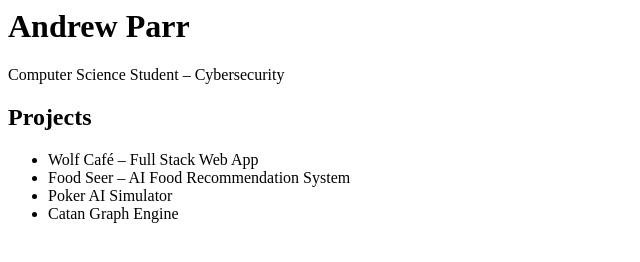
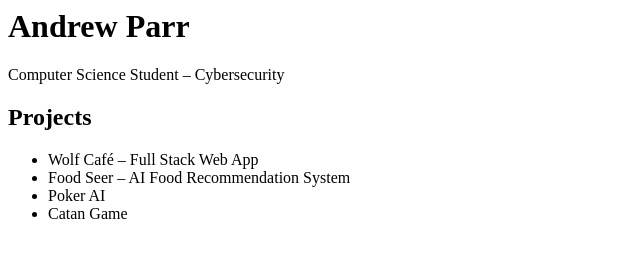
Before and after one commit to afluffybunny7/afluffybunny7.github.io, a plain HTML site: page index.html in a window 1280 px wide. Shown: the whole page, without its empty margins (0-640 px from the left). Drawn offline with Linux system fonts and the light colour scheme.

Commit message:
Update project list in index.html

```diff
--- a/index.html
+++ b/index.html
@@ -6,6 +6,6 @@
 <ul>
 <li>Wolf Café – Full Stack Web App</li>
 <li>Food Seer – AI Food Recommendation System</li>
-<li>Poker AI Simulator</li>
-<li>Catan Graph Engine</li>
+<li>Poker AI </li>
+<li>Catan Game</li>
 </ul>
```
